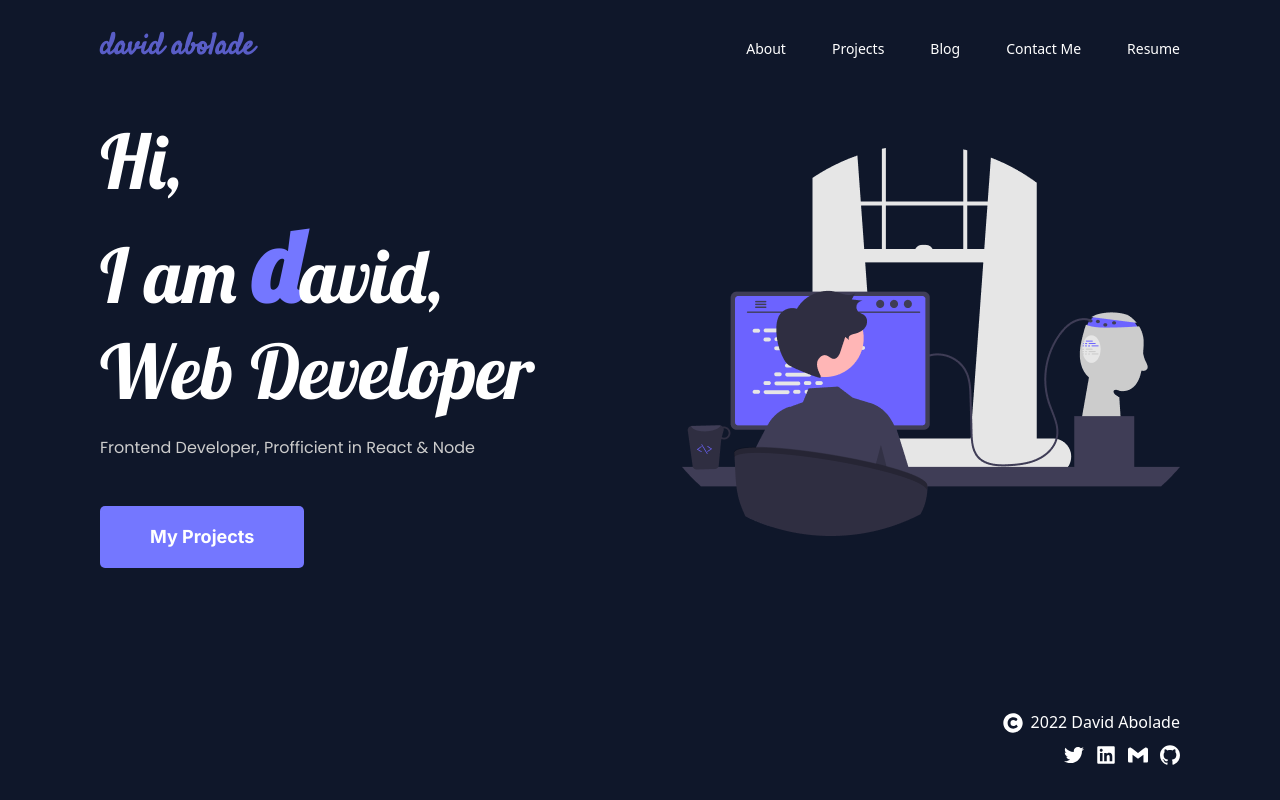
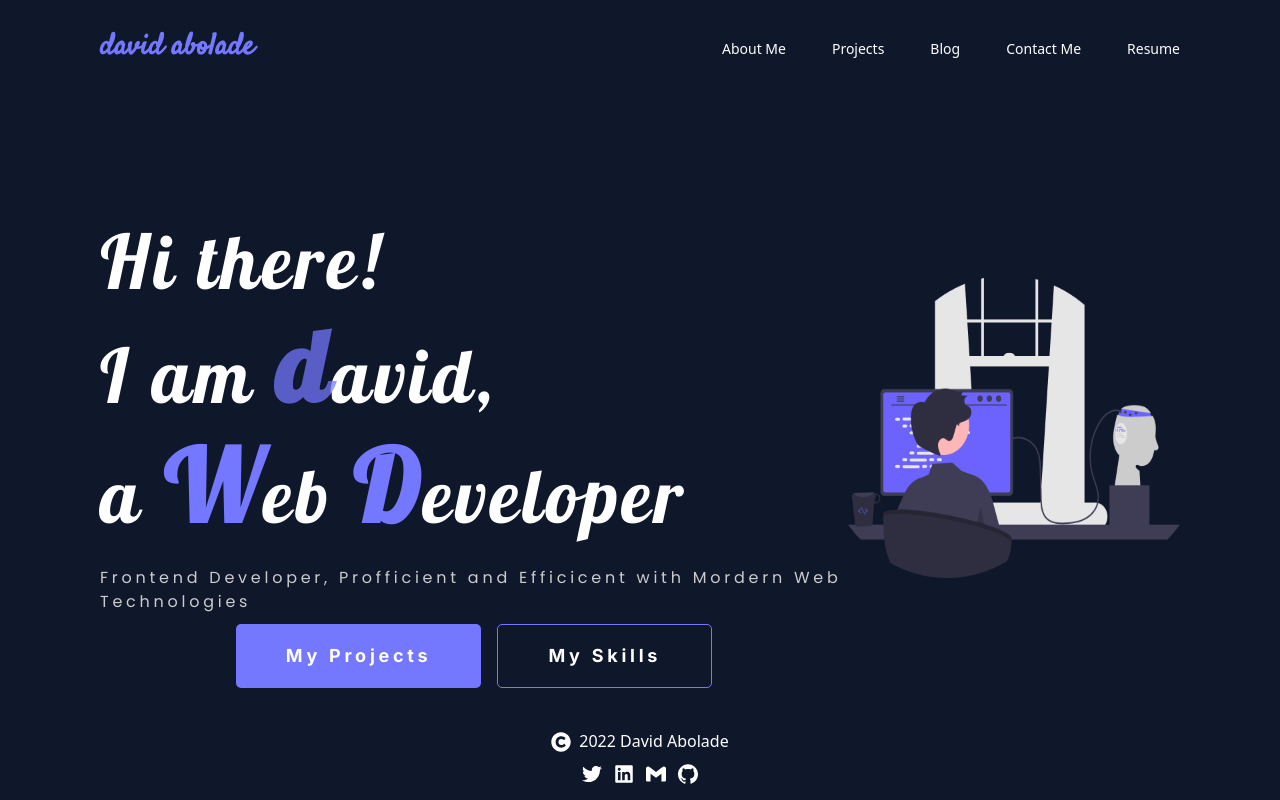
Before and after one commit to A-believer/david__portfolio, a React (Vite) app: page / in a window 1280 px wide. Built offline with nearby package versions, Linux system fonts and the light colour scheme.

Commit message:
Hero page responsive

```diff
--- a/src/components/Footer.jsx
+++ b/src/components/Footer.jsx
@@ -4,7 +4,7 @@ import {SiGmail, SiGithub} from "react-icons/si"
 
 const Footer = () => {
   return (
-    <footer className='w-full px-sp py-[35px] absolute bottom-0 flex flex-col justify-end items-end text-white gap-x-5'>
+    <footer className='w-full px-sp my-4 lg:my-4 md:absolute bottom-0 flex flex-col justify-end items-center text-white gap-x-5'>
       <div className='flex justify-center items-center pb-2'>
         <p className='text-[20px] mr-2'><FaCopyright /></p>
         <p className='text-[16px] leading-[29px]'>2022 David Abolade</p>
--- a/src/components/Navbar.jsx
+++ b/src/components/Navbar.jsx
@@ -11,12 +11,12 @@ const Navbar = () => {
 
   return (
       <nav className='lg:px-[100px] px-[25px] flex justify-between items-center py-[20px] lg:py-[30px] bg-primary'>
-        <ul className='font-satisfy font-vb text-secondary text-[30px] leading-[36px] lg:ml-0 ml-[20px] animate-pulse animate-ping'>
+        <ul className='font-satisfy font-vb text-secondary text-[30px] leading-[36px] lg:ml-0 ml-[20px]'>
           <li><Link to='/'>david abolade</Link></li>
         </ul>
 
         <ul className='hidden lg:flex gap-x-[46px] text-white text-[14px] leading-[17px] font-m'>
-          <li><Link to='/about'>About</Link></li>
+          <li><Link to='/about'>About Me</Link></li>
           <li><Link to='/projects'>Projects</Link></li>
           <li><Link to='/blog'>Blog</Link></li>
           <li><Link to='/contact'>Contact Me</Link></li>
@@ -44,8 +44,8 @@ const Navbar = () => {
             className='animate-ping'
         />
 
-        <ul className={`${toggle ?'lg:flex' : 'hidden'} gap-x-[46px] text-white text-[25px] leading-[35px] font-m absolute right-0 top-20 text-right w-2/5 mr-[25px] gap-10`}>
-          <li className='mb-3'><Link to='/about'>About</Link></li>
+        <ul className={`${toggle ?'lg:flex' : 'hidden'} gap-x-[46px] text-white text-[25px] leading-[35px] font-m absolute right-0 top-20 text-right w-2/5 mr-[25px] gap-10 transition-transform ease-linear delay-1000 duration-1000`}>
+          <li className='mb-3'><Link to='/about'>About Me</Link></li>
           <li className='mb-3'><Link to='/projects'>Projects</Link></li>
           <li className='mb-3'><Link to='/blog'>Blog</Link></li>
           <li className='mb-3'><Link to='/contact'>Contact Me</Link></li>
--- a/src/pages/Hero.jsx
+++ b/src/pages/Hero.jsx
@@ -6,16 +6,22 @@ import { Link } from 'react-router-dom'
 
 const Hero = () => {
   return (
-    <main className=' flex justify-between items-center px-[100px] py-[20px] my-[100px ]'>
-      <div className='text-white font-lobster text-[75px] leading-[90px] font-n'>
-        <p>Hi,</p>
-        <p>I am <span className='font-pacifico font-vb text-secondary text-[100px] leading-[120px]'>d</span>avid,</p>
-        <p>Web Developer</p>
-        <p className='text-[16px] leading-[24px] text-[#cccccc] font-poppins mt-[20px] mb-[10px]'>Frontend Developer, Profficient in React & Node</p>
-        <button className='text-[18px] leading-[22px] font-inter font-vb bg-secondary px-[50px] py-[20px] rounded-[5px]'><Link to='/projects' className='bg-secondary'>My Projects</Link></button>
+    <main className='flex justify-between items-center lg:px-[100px] px-[30px] sm:py-[20px] lg:mt-[40px] sm:mt-[20px]'>
+      <div className='text-white font-lobster text-[75px]  leading-[90px]  font-n tracking-wider mt-20'>
+        <p>Hi there!</p>
+        <p>I am <span className='font-pacifico font-vb text-secondary text-[100px]  leading-[120px] animate-pulse'>d</span>avid,</p>
+        <p>a <span className='font-pacifico font-vb text-secondary text-[100px]  leading-[120px] '>W</span>eb <span className='font-pacifico font-vb text-secondary text-[100px]  leading-[120px]'>D</span>eveloper</p>
+        <p className='lg:w-full w-4/5 text-[16px] leading-[24px] text-[#cccccc] font-poppins mt-[20px] mb-[10px]'>Frontend Developer, Profficient and Efficicent with Mordern Web Technologies</p>
+
+        <div className='flex gap-x-4 lg:mb-8 mb-4 justify-center'>
+          <button className='text-[18px] leading-[22px] font-inter font-vb bg-secondary md:px-[50px] px-[30px] md:py-[20px] py-[10px] rounded-[5px]'><Link to='/projects' className='bg-secondary'>My Projects</Link></button>
+
+          <button className='text-[18px] leading-[22px] font-inter font-vb bg-primary border border-secondary px-[50px] py-[20px] rounded-[5px]'><Link to='/about' className=''>My Skills</Link></button>
+        </div>
+
       </div>
       <div>
-        <img src={heroImg} alt="hero_img" className='w-[498px] h-[388px]'/>
+        <img src={heroImg} alt="hero_img" className='xl:w-[498px] xl:h-[388px] lg:w-[400px] lg:h-[300px] lg:block hidden'/>
       </div>
     </main>
   )
--- a/tailwind.config.cjs
+++ b/tailwind.config.cjs
@@ -8,7 +8,8 @@ module.exports = {
   theme: {
     screens: {
       md: '768px',
-      lg: "1024px"
+      lg: "1024px",
+      xl: "1440px"
     },
     extend: {
       colors: {
```
